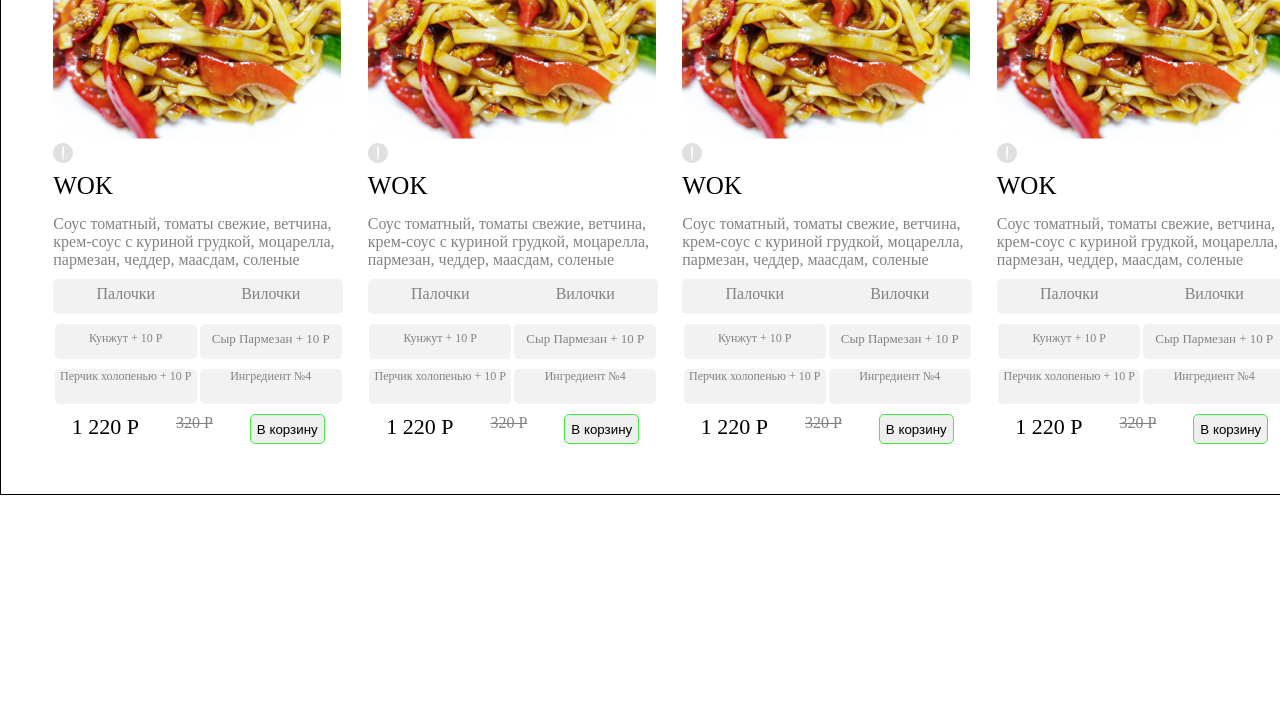
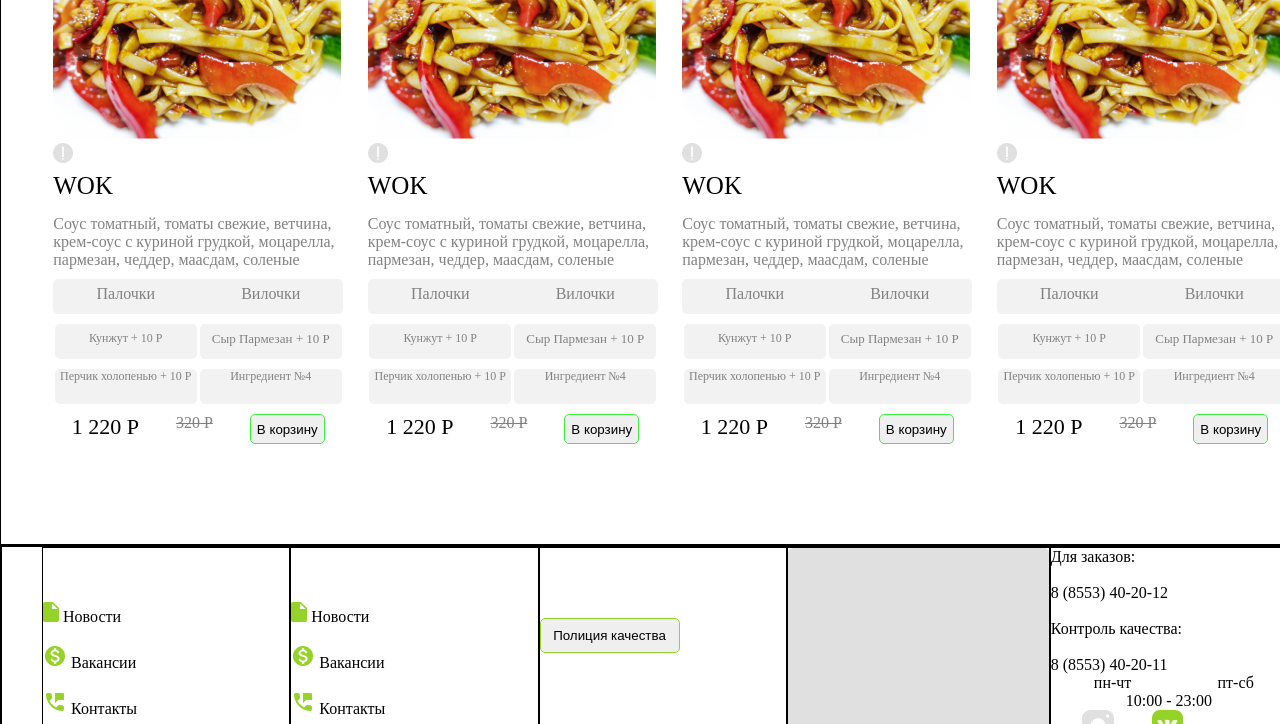
Before and after one commit to M1rzayev-web/sushi, a plain HTML site: page index.html in a window 1280 px wide. Shown: the part 3757-4481 px from the top of the page. Before the commit the page ends 4252 px from the top, so only its background shows below. Drawn offline with Linux system fonts and the light colour scheme.

Commit message:
yangilash

```diff
--- a/index.html
+++ b/index.html
@@ -344,7 +344,7 @@
                         <img src="./images/4 сыра.png" alt="Peperoni">
                         <span class="iconk-info"><a href=""><img src="./images/info.png" alt="info"></a></span>
 
-                        <span class="iconk-baliq"><a href=""><img src="./images/fish_icon.png" alt="olov"></a></span>
+                        <span class="iconk-baliqe"><a href=""><img src="./images/fish_icon.png" alt="olov"></a></span>
                         <span class="iconk-olov"><a href=""><img src="./images/pepper_icon.png" alt="olov"></a></span>
                         <p class="eng-kop-sotilgan-text">4 сыра</p>
                         <p class="eng-kop-sotilgan-p">Ролл со сливочным сыром, обернутый лентой свежего лосося с трех сторон. Ролл со сливочным сыром, обернутый лентой свежего лосося с трех сторон. ИИ Ролл со сливочным сыром.</p>
@@ -365,7 +365,7 @@
                         <img src="./images/4 сыра.png" alt="Peperoni">
                         <span class="iconk-info"><a href=""><img src="./images/info.png" alt="info"></a></span>
 
-                        <span class="iconk-baliq"><a href=""><img src="./images/fish_icon.png" alt="olov"></a></span>
+                        <span class="iconk-baliqe"><a href=""><img src="./images/fish_icon.png" alt="olov"></a></span>
                         <span class="iconk-olov"><a href=""><img src="./images/pepper_icon.png" alt="olov"></a></span>
                         <p class="eng-kop-sotilgan-text">4 сыра</p>
                         <p class="eng-kop-sotilgan-p">Ролл со сливочным сыром, обернутый лентой свежего лосося с трех сторон. Ролл со сливочным сыром, обернутый лентой свежего лосося с трех сторон. ИИ Ролл со сливочным сыром.</p>
@@ -384,7 +384,7 @@
                         <img src="./images/4 сыра.png" alt="Peperoni">
                         <span class="iconk-info"><a href=""><img src="./images/info.png" alt="info"></a></span>
 
-                        <span class="iconk-baliq"><a href=""><img src="./images/fish_icon.png" alt="olov"></a></span>
+                        <span class="iconk-baliqe"><a href=""><img src="./images/fish_icon.png" alt="olov"></a></span>
                         <span class="iconk-olov"><a href=""><img src="./images/pepper_icon.png" alt="olov"></a></span>
                         <p class="eng-kop-sotilgan-text">4 сыра</p>
                         <p class="eng-kop-sotilgan-p">Ролл со сливочным сыром, обернутый лентой свежего лосося с трех сторон. Ролл со сливочным сыром, обернутый лентой свежего лосося с трех сторон. ИИ Ролл со сливочным сыром.</p>
@@ -403,7 +403,7 @@
                         <img src="./images/4 сыра.png" alt="Peperoni">
                         <span class="iconk-info"><a href=""><img src="./images/info.png" alt="info"></a></span>
 
-                        <span class="iconk-baliq"><a href=""><img src="./images/fish_icon.png" alt="olov"></a></span>
+                        <span class="iconk-baliqe"><a href=""><img src="./images/fish_icon.png" alt="olov"></a></span>
                         <span class="iconk-olov"><a href=""><img src="./images/pepper_icon.png" alt="olov"></a></span>
                         <p class="eng-kop-sotilgan-text">4 сыра</p>
                         <p class="eng-kop-sotilgan-p">Ролл со сливочным сыром, обернутый лентой свежего лосося с трех сторон. Ролл со сливочным сыром, обернутый лентой свежего лосося с трех сторон. ИИ Ролл со сливочным сыром.</p>
@@ -429,7 +429,7 @@
                         <img src="./images/Бум.png" alt="Peperoni">
                         <span class="iconk-info"><a href=""><img src="./images/info.png" alt="info"></a></span>
 
-                        <span class="iconk-baliq"><a href=""><img src="./images/fish_icon.png" alt="olov"></a></span>
+                        <span class="iconk-baliqa"><a href=""><img src="./images/fish_icon.png" alt="olov"></a></span>
                         <span class="iconk-olov"><a href=""><img src="./images/pepper_icon.png" alt="olov"></a></span>
                         <p class="aksiya-text">Бум</p>
                         <p class="aksiya-p">Соус томатный, томаты свежие, ветчина, крем-соус с куриной грудкой, моцарелла, пармезан, чеддер, маасдам, соленые </p>
@@ -450,7 +450,7 @@
                         <img src="./images/Бум.png" alt="Peperoni">
                         <span class="iconk-info"><a href=""><img src="./images/info.png" alt="info"></a></span>
 
-                        <span class="iconk-baliq"><a href=""><img src="./images/fish_icon.png" alt="olov"></a></span>
+                        <span class="iconk-baliqa"><a href=""><img src="./images/fish_icon.png" alt="olov"></a></span>
                         <span class="iconk-olov"><a href=""><img src="./images/pepper_icon.png" alt="olov"></a></span>
                         <p class="aksiya-text">Бум</p>
                         <p class="aksiya-p">Соус томатный, томаты свежие, ветчина, крем-соус с куриной грудкой, моцарелла, пармезан, чеддер, маасдам, соленые </p>
@@ -468,7 +468,7 @@
                         <img src="./images/Бум.png" alt="Peperoni">
                         <span class="iconk-info"><a href=""><img src="./images/info.png" alt="info"></a></span>
 
-                        <span class="iconk-baliq"><a href=""><img src="./images/fish_icon.png" alt="olov"></a></span>
+                        <span class="iconk-baliqa"><a href=""><img src="./images/fish_icon.png" alt="olov"></a></span>
                         <span class="iconk-olov"><a href=""><img src="./images/pepper_icon.png" alt="olov"></a></span>
                         <p class="aksiya-text">Бум</p>
                         <p class="aksiya-p">Соус томатный, томаты свежие, ветчина, крем-соус с куриной грудкой, моцарелла, пармезан, чеддер, маасдам, соленые </p>
@@ -487,7 +487,7 @@
                         <img src="./images/Бум.png" alt="Peperoni">
                         <span class="iconk-info"><a href=""><img src="./images/info.png" alt="info"></a></span>
 
-                        <span class="iconk-baliq"><a href=""><img src="./images/fish_icon.png" alt="olov"></a></span>
+                        <span class="iconk-baliqa"><a href=""><img src="./images/fish_icon.png" alt="olov"></a></span>
                         <span class="iconk-olov"><a href=""><img src="./images/pepper_icon.png" alt="olov"></a></span>
                         <p class="aksiya-text">Бум</p>
                         <p class="aksiya-p">Соус томатный, томаты свежие, ветчина, крем-соус с куриной грудкой, моцарелла, пармезан, чеддер, маасдам, соленые </p>
@@ -689,10 +689,46 @@
                 </ul>
             </div>
         </main>
-        <footer>
 
-        </footer>
     </div>
+    <footer class="oxiri">
+        <ul class="oxiri-list">
+            <li class="oxiri-item">
+                <br><br><br>
+                <a href=""><img src="./images/insert_drive_file_24px.png" alt="icon"> Новости </a><br><br>
+                <a href=""><img src="./images/Money.png" alt="icon"> Вакансии</a><br><br>
+                <a href=""><img src="./images/perm_phone_msg_24px.png" alt="icon"> Контакты</a><br><br>
+            </li>
+
+            <li class="oxiri-item">
+                <br><br><br>
+                <a href=""><img src="./images/insert_drive_file_24px.png" alt="icon"> Новости </a><br><br>
+                <a href=""><img src="./images/Money.png" alt="icon"> Вакансии</a><br><br>
+                <a href=""><img src="./images/perm_phone_msg_24px.png" alt="icon"> Контакты</a><br>
+            </li>
+            <li class="oxiri-item">
+
+                <button class="btn3">Полиция качества</button>
+            </li>
+            <li class="oxiri-item"><img src="./images/Снимок 1.png" alt="images"></li>
+            <li class="oxiri-item">
+                <p>Для заказов:</p><br>
+                <a href="tel:8 (8553) 40-20-12">8 (8553) 40-20-12</a><br><br>
+                <p>Контроль качества:</p><br>
+                <a href="tel:8 (8553) 40-20-11">8 (8553) 40-20-11</a>
+                <div class="kun">
+                    <span> пн-чт</span>
+                    <p>пт-сб</p>
+                </div>
+                <div class="vaqt">
+                    <p>10:00 - 23:00</p>
+                </div>
+                <span class="insta"><a href="https://www.instagram.com/"><img src="./images/inst_icon.png" alt="insta"></a></span>
+                <span><a href="https://vk.com/"><img src="./images/vk_icon.png" alt="wk"></a></span>
+            </li>
+        </ul>
+
+    </footer>
 </body>
 
 </html>
--- a/stayle.css
+++ b/stayle.css
@@ -488,7 +488,7 @@ main {}
     border-radius: 5px;
 }
 
-.iconk-baliq {
+.iconk-baliqe {
     margin-left: 170px;
 }
 
@@ -537,7 +537,7 @@ main {}
     border-radius: 5px;
 }
 
-.iconk-baliq {
+.iconk-baliqa {
     margin-left: 170px;
 }
 
@@ -556,7 +556,7 @@ main {}
 
 .achchiq {
     width: 100%;
-    height: 650px;
+    height: 700px;
 }
 
 .achchiq-list {
@@ -737,3 +737,56 @@ main {}
     font-size: 16px;
     text-decoration-line: line-through;
 }
+
+.oxiri {
+    width: 1300px;
+    height: 245px;
+    border: 1px solid;
+}
+
+.oxiri-list {
+    display: flex;
+    /* margin-top: 60px; */
+    border: 1px solid;
+}
+
+.oxiri-item {
+    width: 25%;
+    border: 1px solid;
+}
+
+.oxiri-item a {
+    color: black;
+}
+
+.oxiri-item a:hover {
+    color: #96D328;
+}
+
+.btn3 {
+    margin-top: 70px;
+    width: 140px;
+    height: 35px;
+    border-radius: 5px;
+    border: 1px solid #96D328;
+}
+
+.btn3:hover {
+    color: white;
+    background-color: green;
+    box-shadow: rgba(60, 64, 67, 0.3) 0px 1px 2px 0px, rgba(60, 64, 67, 0.15) 0px 2px 6px 2px;
+}
+
+.btn3:active {
+    color: black;
+    background-color: green;
+    box-shadow: rgba(0, 0, 0, 0.16) 0px 3px 6px, rgba(0, 0, 0, 0.23) 0px 3px 6px;
+}
+
+.kun {
+    display: flex;
+}
+
+.vaqt {
+    margin-left: 75px;
+}
```
Also changed, not shown: images/Money.png (added), images/insert_drive_file_24px.png (added), images/inst_icon.png (added), images/perm_phone_msg_24px.png (added), images/vk_icon.png (added), images/Снимок 1.png (added), 1 other file.
